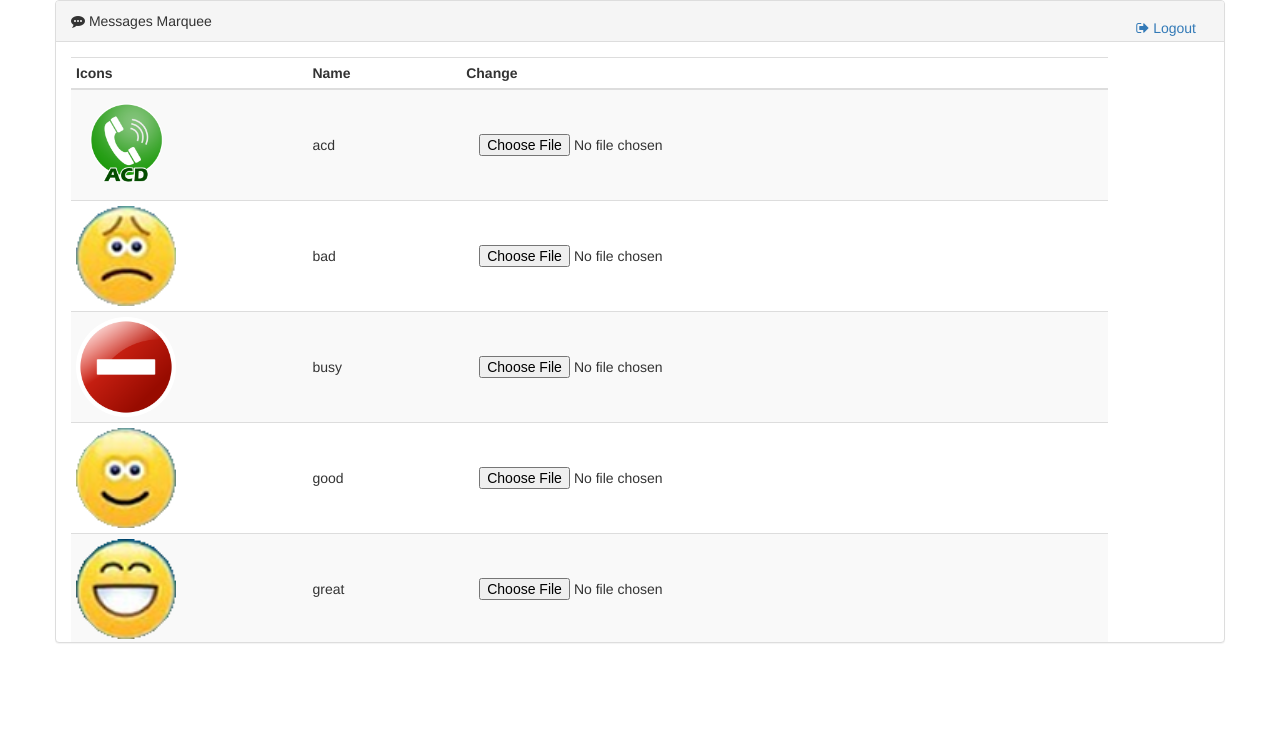
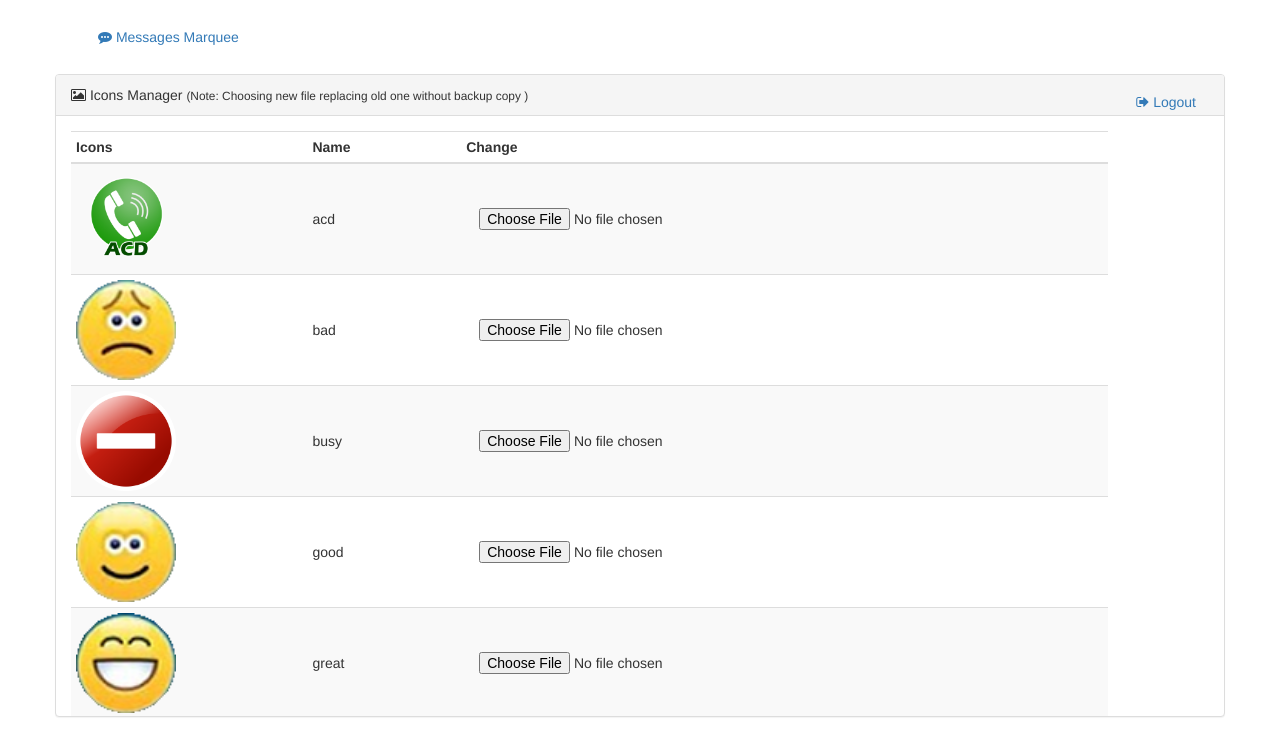
Before and after one commit to vladtitov/tableblue, a PHP site: page /adminAssets.php in a window 1280 px wide. Shown: the top 756 px of the page. Run offline with PHP 8.4, Linux system fonts and the light colour scheme; the visitor is signed in with stand-in values (Sample User, id 1); some libraries are stand-ins or nearby versions.

Commit message:
icons manager

```diff
--- a/adminAssets.php
+++ b/adminAssets.php
@@ -30,6 +30,14 @@
     <script src="libs/moment.js"></script>
 </head>
 <body>
+<br/>
+<div class="container">
+    <div class="col-md-12">
+        <a href="admin.php" class="btn"><span class="fa fa-commenting""></span>  Messages Marquee</a>
+    </div>
+</div>
+<br/>
+
 <div id="TableIcons" class="container">
     <div class="row">
         <div class="panel panel-default">
@@ -55,8 +63,9 @@
                     }
                 </style>
                 <div>
-                    <span class="fa fa-commenting"></span>
-                    Messages Marquee
+                    <span class="fa fa-picture-o"></span>
+                    <span>Icons Manager</span>
+                    <small> (Note: Choosing new file replacing old one without backup copy )</small>
                 </div>
 
                 <div class="pull-right" >
--- a/agents/helpers.php
+++ b/agents/helpers.php
@@ -11,7 +11,6 @@ function getXML($stamp){
     $xml = simplexml_load_file($url);
     return $xml;
 }
-
 
 function adjustTime($ar,$stamp){
     $stamp = strtotime(str_replace('T',' ',$stamp));
```
Also changed, not shown: admin.php (+9 -0 lines), agents/agents.json (+1 -1 lines).
